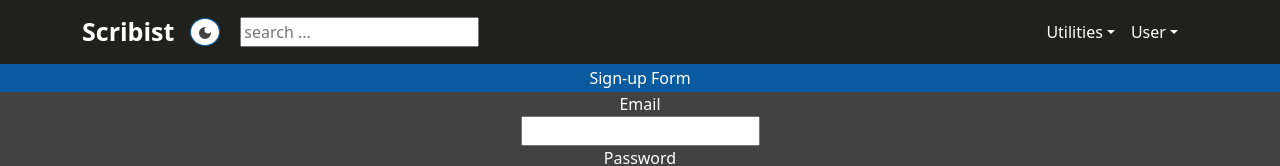
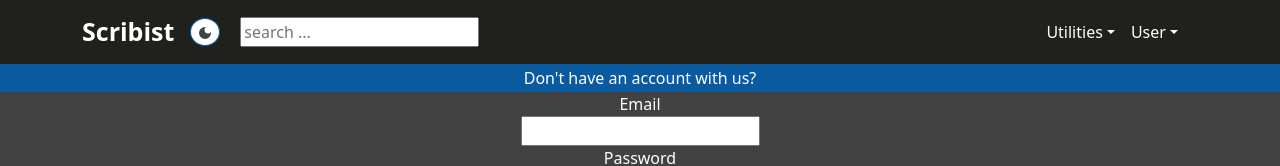
Before and after one commit to rileygramlich/scribist, a React (Create React App) app: page / in a window 1280 px wide. Shown: the top 166 px of the page. Built offline with nearby package versions, Linux system fonts and the light colour scheme.

Commit message:
change show login form message and try to fix npm audit

```diff
--- a/src/pages/AuthPage/AuthPage.js
+++ b/src/pages/AuthPage/AuthPage.js
@@ -2,7 +2,6 @@ import React from "react";
 import SignUpForm from "../../components/SignUpForm/SignUpForm";
 import LoginForm from "../../components/LoginForm/LoginForm";
 import { Link } from "react-router-dom";
-import { GoogleLogin } from "react-google-login";
 import {useDispatch} from 'react-redux'
 
 
@@ -39,7 +38,7 @@ export default function AuthPage({ setUser }) {
   return (
     <main className="AuthPage">
       {/* <h1>AuthPage</h1> */}
-      <button onClick={handleShow}>{showLogin ? "Sign-up Form" : "Login Form"}</button>
+      <button onClick={handleShow}>{showLogin ? "Don't have an account with us?" : "Already a user."}</button>
       {showLogin ? (
         <LoginForm setUser={setUser} />
       ) : (
```
